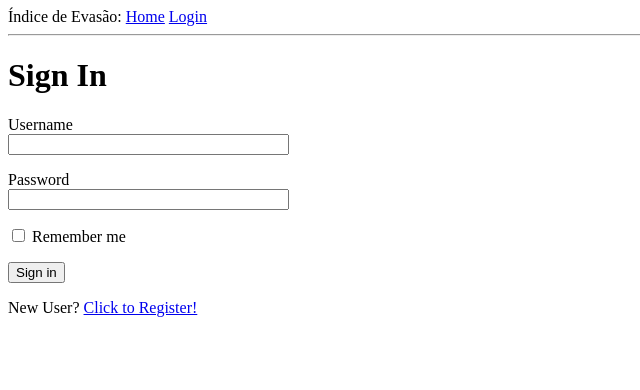
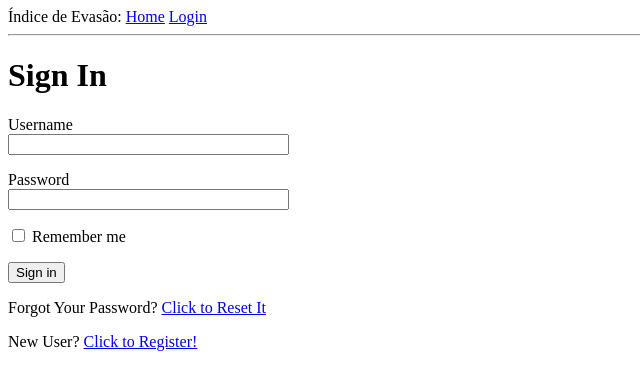
Before and after one commit to danbailo/ind_evasao, a Flask app: page /login in a window 1280 px wide. Shown: the top 390 px of the page, without its empty margins (0-640 px from the left). Run offline with Flask 2, Linux system fonts and the light colour scheme.

Commit message:
added reset password link

```diff
--- a/src/app/templates/login.html
+++ b/src/app/templates/login.html
@@ -23,5 +23,9 @@
         <p>{{ form.remember_me() }} {{ form.remember_me.label }}</p>
         <p>{{ form.submit() }}</p>
     </form>
+    <p>
+        Forgot Your Password?
+        <a href="{{ url_for('reset_password_request') }}">Click to Reset It</a>
+    </p>
     <p>New User? <a href="{{ url_for('register') }}">Click to Register!</a></p>
 {% endblock content %}
```
